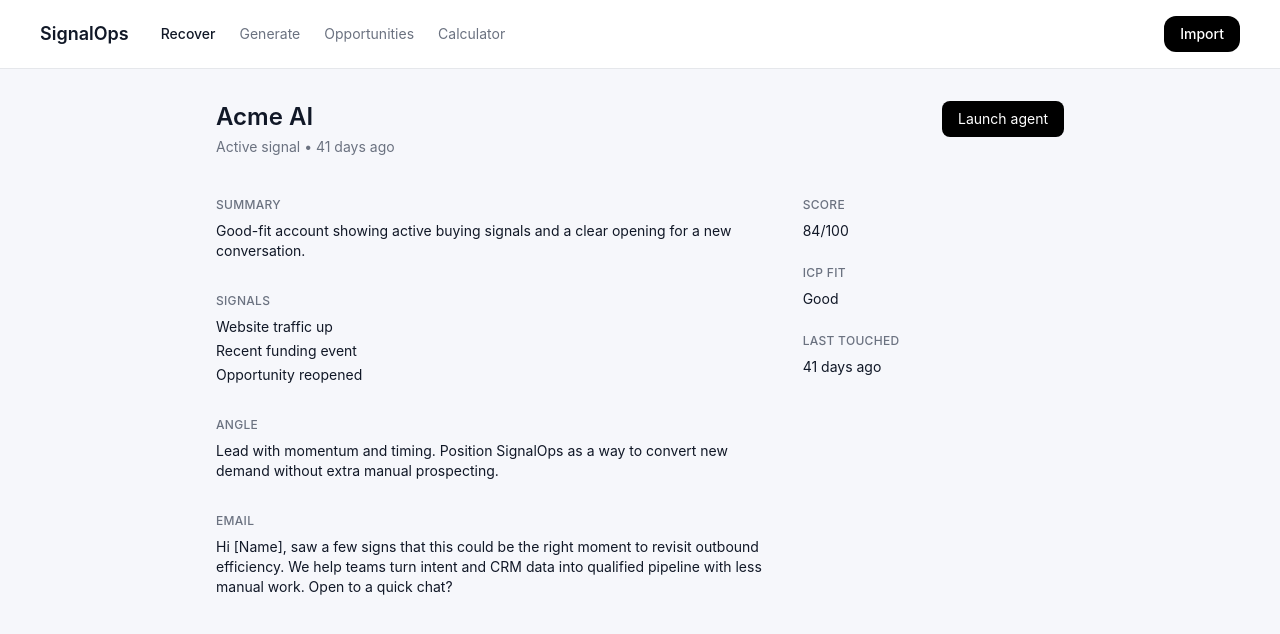
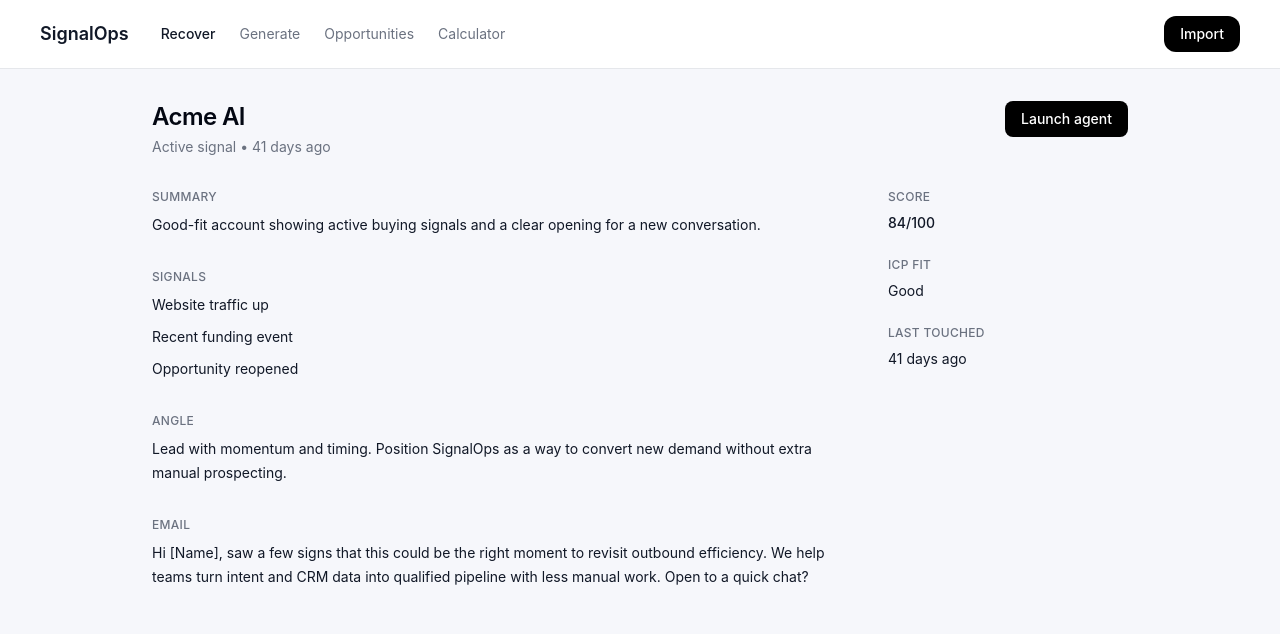
Before and after one commit to powerstephen/SignalOps, a Next.js app: page /account/acme-ai in a window 1280 px wide. Shown: the top 634 px of the page. Built offline with nearby package versions, Linux system fonts and the light colour scheme.

Commit message:
Update page.tsx

```diff
--- a/app/account/[id]/page.tsx
+++ b/app/account/[id]/page.tsx
@@ -1,10 +1,28 @@
 import { notFound } from "next/navigation"
+import PageContainer from "@/components/page-container"
 import { accounts } from "@/lib/accounts"
 
 type AccountPageProps = {
   params: {
     id: string
   }
+}
+
+function Section({
+  label,
+  children,
+}: {
+  label: string
+  children: React.ReactNode
+}) {
+  return (
+    <section>
+      <p className="text-xs font-medium uppercase tracking-wide text-gray-500">
+        {label}
+      </p>
+      <div className="mt-2 text-sm leading-6 text-gray-900">{children}</div>
+    </section>
+  )
 }
 
 export default function AccountPage({ params }: AccountPageProps) {
@@ -15,53 +33,36 @@
   }
 
   return (
-    <div className="max-w-4xl mx-auto px-6 py-8">
-      <div className="flex items-start justify-between gap-4">
-        <div>
-          <h1 className="text-2xl font-semibold">{account.name}</h1>
-          <p className="mt-1 text-sm text-gray-500">
-            {account.status} • {account.lastTouched}
-          </p>
-        </div>
-
-        <button className="rounded-lg bg-black px-4 py-2 text-sm text-white">
+    <PageContainer
+      title={account.name}
+      subtitle={`${account.status} • ${account.lastTouched}`}
+      action={
+        <button className="rounded-lg bg-black px-4 py-2 text-sm font-medium text-white transition hover:opacity-90">
           Launch agent
         </button>
-      </div>
+      }
+    >
+      <div className="grid grid-cols-1 gap-10 md:grid-cols-[minmax(0,1fr)_240px]">
+        <div className="space-y-8">
+          <Section label="Summary">
+            <p>{account.summary}</p>
+          </Section>
 
-      <div className="mt-10 grid grid-cols-1 gap-8 md:grid-cols-3">
-        <div className="space-y-8 md:col-span-2">
-          <section>
-            <p className="text-xs font-medium uppercase tracking-wide text-gray-500">
-              Summary
-            </p>
-            <p className="mt-2 text-sm text-gray-900">{account.summary}</p>
-          </section>
-
-          <section>
-            <p className="text-xs font-medium uppercase tracking-wide text-gray-500">
-              Signals
-            </p>
-            <ul className="mt-2 space-y-1 text-sm text-gray-900">
+          <Section label="Signals">
+            <ul className="space-y-2">
               {account.signals.map((signal) => (
                 <li key={signal}>{signal}</li>
               ))}
             </ul>
-          </section>
+          </Section>
 
-          <section>
-            <p className="text-xs font-medium uppercase tracking-wide text-gray-500">
-              Angle
-            </p>
-            <p className="mt-2 text-sm text-gray-900">{account.angle}</p>
-          </section>
+          <Section label="Angle">
+            <p>{account.angle}</p>
+          </Section>
 
-          <section>
-            <p className="text-xs font-medium uppercase tracking-wide text-gray-500">
-              Email
-            </p>
-            <p className="mt-2 text-sm text-gray-900">{account.email}</p>
-          </section>
+          <Section label="Email">
+            <p>{account.email}</p>
+          </Section>
         </div>
 
         <aside className="space-y-6">
@@ -69,12 +70,14 @@
             <p className="text-xs font-medium uppercase tracking-wide text-gray-500">
               Score
             </p>
-            <p className="mt-2 text-sm text-gray-900">{account.score}/100</p>
+            <p className="mt-2 text-sm font-medium text-gray-900">
+              {account.score}/100
+            </p>
           </div>
 
           <div>
             <p className="text-xs font-medium uppercase tracking-wide text-gray-500">
-              ICP Fit
+              ICP fit
             </p>
             <p className="mt-2 text-sm text-gray-900">{account.icpFit}</p>
           </div>
@@ -87,6 +90,6 @@
           </div>
         </aside>
       </div>
-    </div>
+    </PageContainer>
   )
 }
```
